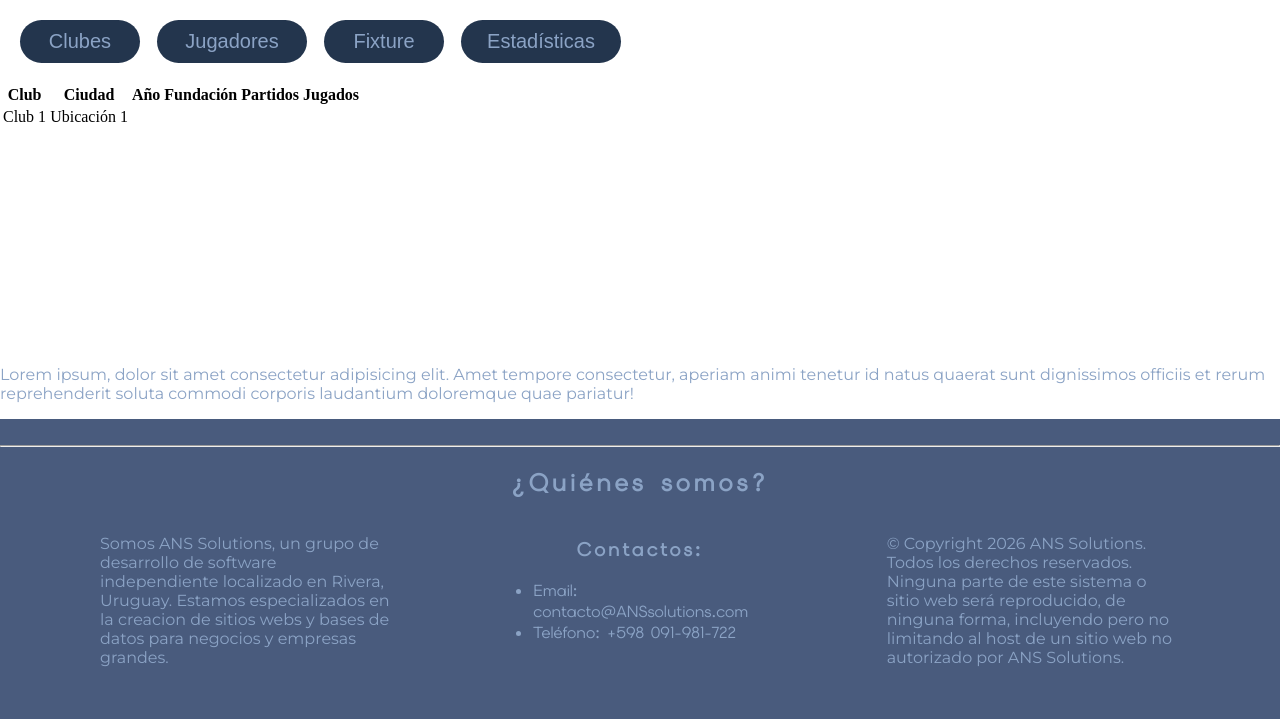
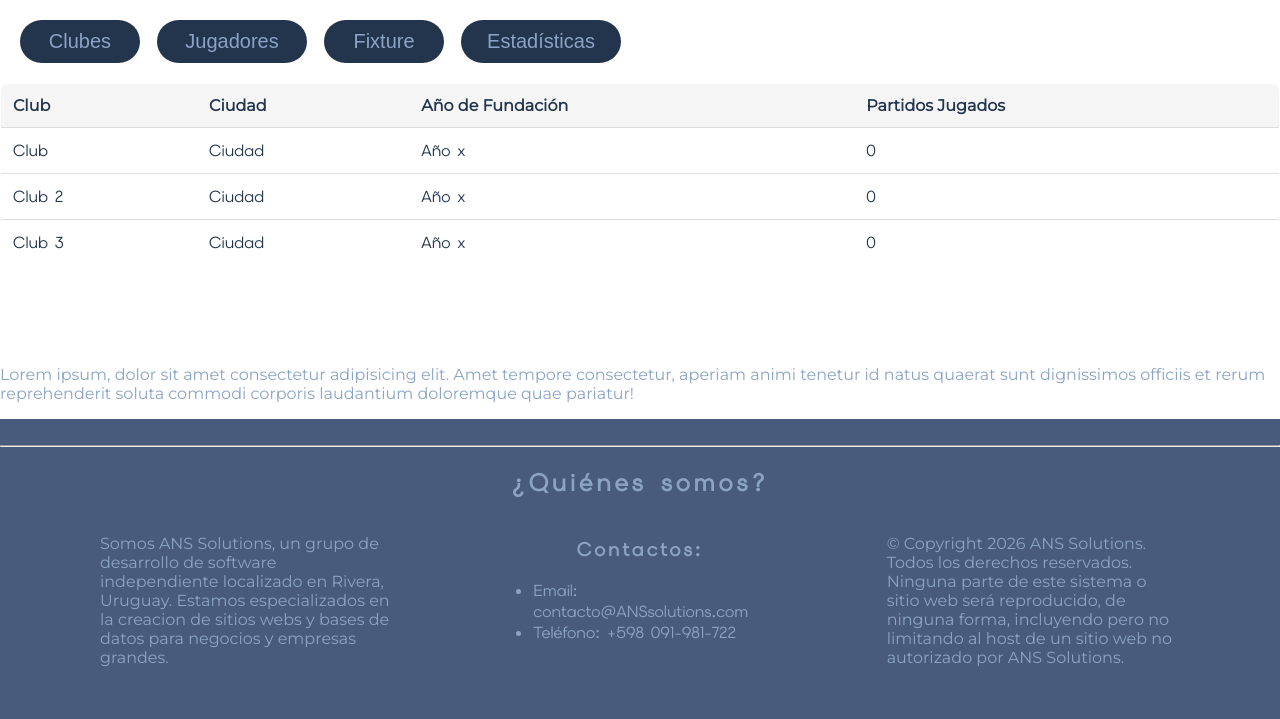
Before and after one commit to N1koqz/ANS-Solutions, a PHP site: page /menuInicio.html in a window 1280 px wide. Shown: the part 81-800 px from the top of the page. Run offline with PHP 8.4, Linux system fonts and the light colour scheme.

Commit message:
actualizacion menu

```diff
--- a/Sitio web/CSSmenuInicio.css
+++ b/Sitio web/CSSmenuInicio.css
@@ -136,6 +136,31 @@ li {
     color: #8BA3C5;
     font-family: 'ElmsSans', sans-serif;
 }
+
+table {
+    width: 100%;
+    border-collapse: collapse;
+    border: 1px solid #ddd;
+    border-radius: 8px;
+    overflow: hidden;
+}
+thead{
+    background-color: #f5f5f5;
+}
+th, td{
+    padding: 12px;
+    text-align: left;
+    border-bottom: 1px solid #ddd;
+}
+th {
+    font-family: 'Montserrat', sans-serif;
+    font-weight: bold;
+    color: #23354D;
+}
+td {
+    font-family: 'ElmsSans', sans-serif;
+    color: #23354D;
+}
 main{
     flex: 1;
 }
--- a/Sitio web/menuInicio.html
+++ b/Sitio web/menuInicio.html
@@ -32,21 +32,38 @@
 
 		</div>
 
-		<div class="tablaClubes">
+		<div>
 			<table>
 				<thead>
 					<tr>
 						<th>Club</th>
 						<th>Ciudad</th>
-						<th>Año Fundación</th>
+						<th>Año de Fundación</th>
 						<th>Partidos Jugados</th>
 					</tr>
 				</thead>
 				<tbody>
 					<tr>
-						<td>Club 1</td>
-						<td>Ubicación 1</td>
+						<td>Club</td>
+						<td>Ciudad</td>
+						<td>Año x</td>
+						<td>0</td>
 					</tr>
+
+					<tr>
+						<td>Club 2</td>
+						<td>Ciudad</td>
+						<td>Año x</td>
+						<td>0</td>
+					</tr>
+
+					<tr>
+						<td>Club 3</td>
+						<td>Ciudad</td>
+						<td>Año x</td>
+						<td>0</td>
+					</tr>
+
 				</tbody>
 			</table>
 		</div>
```
Also changed, not shown: Sitio web/clubes.html (deleted, +0 -16 lines).
